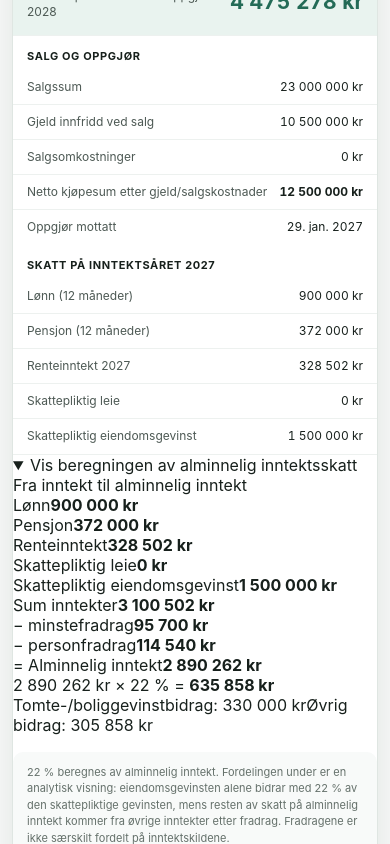
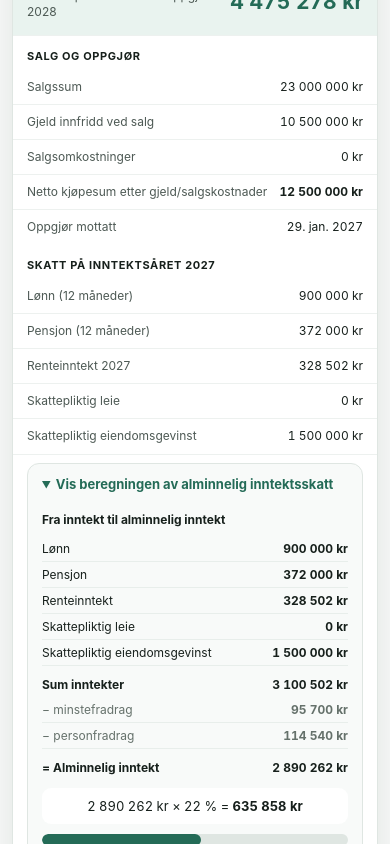
Before and after one commit to Roarlor29/Eiendomsalg, a React (Vite) app: page / in a window 390 px wide. Shown: the part 2349-3193 px from the top of the page. Built offline with nearby package versions, Linux system fonts and the light colour scheme.

Commit message:
Style visualisering av alminnelig inntektsskatt

```diff
--- a/src/v2.css
+++ b/src/v2.css
@@ -12,30 +12,25 @@
   --radius: 16px;
   --shadow: 0 6px 22px rgba(25, 42, 34, .07);
 }
-
 * { box-sizing: border-box; }
 html { background: var(--bg); scroll-behavior: smooth; }
 body { margin: 0; min-width: 320px; color: var(--text); background: var(--bg); font-family: Inter, ui-sans-serif, system-ui, -apple-system, BlinkMacSystemFont, "Segoe UI", sans-serif; }
 button, input, select { font: inherit; }
 input, select { min-height: 44px; }
-input[type="date"], input[type="number"] { width: 100%; border: 1px solid var(--line); border-radius: 10px; background: #fff; padding: 9px 11px; color: var(--text); }
-input:focus { outline: 3px solid rgba(36,107,87,.14); border-color: var(--accent); }
-
+input[type="date"], input[type="number"], select { width: 100%; border: 1px solid var(--line); border-radius: 10px; background: #fff; padding: 9px 11px; color: var(--text); }
+input:focus, select:focus { outline: 3px solid rgba(36,107,87,.14); border-color: var(--accent); }
 .wrap { width: min(100%, var(--v2-max)); margin: 0 auto; padding: 30px 24px 52px; }
 .wrap > h1 { margin: 0 0 7px; font-size: clamp(26px, 3vw, 38px); line-height: 1.1; letter-spacing: -.035em; }
 .lede { max-width: 820px; margin: 0 0 24px; color: var(--muted); font-size: 14px; line-height: 1.55; }
-
 .panel, .scard { background: var(--surface); border: 1px solid var(--line); border-radius: var(--radius); box-shadow: var(--shadow); }
 .panel { padding: 22px; margin-bottom: 16px; }
 .panel h2 { margin: 0 0 16px; font-size: 18px; letter-spacing: -.015em; }
-
 .hero-grid { display: grid; grid-template-columns: minmax(0, 1fr); }
 .hero { padding: 22px; border-radius: 14px; background: var(--accent-soft); border: 1px solid #d6e8e1; }
 .hero span, .hero small { display: block; color: var(--muted); }
 .hero span { font-size: 13px; font-weight: 700; text-transform: uppercase; letter-spacing: .06em; }
 .hero strong { display: block; margin: 7px 0 3px; font-size: clamp(30px, 5vw, 48px); line-height: 1; letter-spacing: -.045em; color: var(--accent); font-variant-numeric: tabular-nums; }
 .hero small { font-size: 13px; }
-
 .grid { display: grid; grid-template-columns: repeat(3, minmax(0, 1fr)); gap: 14px; }
 .field { display: block; min-width: 0; }
 .field-label { display: block; margin: 0 0 6px; color: #4c5953; font-size: 12px; font-weight: 700; }
@@ -43,7 +38,6 @@ input:focus { outline: 3px solid rgba(36,107,87,.14); border-color: var(--accent
 .checks label { display: flex; gap: 9px; align-items: flex-start; color: #435049; font-size: 13px; line-height: 1.4; }
 .checks input { margin-top: 2px; accent-color: var(--accent); }
 .field-hint { margin: 17px 0 0; padding: 12px 14px; border-radius: 10px; background: var(--surface-soft); color: var(--muted); font-size: 12px; line-height: 1.5; }
-
 .cards { display: grid; grid-template-columns: minmax(0, 1fr); gap: 16px; margin-top: 16px; }
 .scard { overflow: hidden; }
 .scard > h3, .scard-head { margin: 0; padding: 18px 20px; border-bottom: 1px solid var(--line); }
@@ -56,48 +50,25 @@ input:focus { outline: 3px solid rgba(36,107,87,.14); border-color: var(--accent
 .srow-total b { color: var(--accent); font-size: clamp(20px, 3vw, 28px); }
 .ssection { padding: 16px 0 0; }
 .ssection h4 { margin: 0; padding: 0 20px 7px; color: var(--text); font-size: 13px; text-transform: uppercase; letter-spacing: .055em; }
-
+.tax-detail { margin: 8px 20px 10px; border: 1px solid var(--line); border-radius: 12px; background: var(--surface-soft); overflow: hidden; }
+.tax-detail summary { cursor: pointer; padding: 12px 14px; color: var(--accent); font-size: 13px; font-weight: 700; }
+.tax-visual { padding: 2px 14px 14px; }
+.tax-title { margin: 6px 0 9px; font-size: 12px; font-weight: 700; color: var(--text); }
+.tax-line { display: flex; justify-content: space-between; gap: 14px; padding: 5px 0; border-bottom: 1px solid #e8eeeb; font-size: 12px; }
+.tax-line b { font-variant-numeric: tabular-nums; }
+.tax-line.total { margin-top: 3px; padding-top: 8px; font-weight: 700; border-bottom: 0; }
+.tax-line.deduction { color: var(--muted); }
+.tax-equation { margin: 8px 0 10px; padding: 10px; border-radius: 9px; background: #fff; text-align: center; font-size: 13px; font-variant-numeric: tabular-nums; }
+.tax-bars { margin-top: 8px; }
+.tax-bar { height: 12px; border-radius: 999px; background: #dfe6e2; overflow: hidden; }
+.tax-bar span { display: block; height: 100%; background: var(--accent); border-radius: 999px; }
+.tax-bar-legend { display: flex; justify-content: space-between; gap: 12px; margin-top: 7px; color: var(--muted); font-size: 10px; line-height: 1.35; }
+.tax-bar-legend span:last-child { text-align: right; }
 .ytable { width: 100%; font-variant-numeric: tabular-nums; }
 .ytable th, .ytable td { white-space: nowrap; }
 .infoRow { opacity: .72; }
-
 .footnote { margin-top: 18px; padding: 14px 16px; border: 1px solid var(--line); border-radius: 12px; color: var(--muted); background: rgba(255,255,255,.65); font-size: 11px; line-height: 1.55; }
-
-@media (max-width: 900px) {
-  .wrap { padding: 24px 18px 44px; }
-  .grid { grid-template-columns: repeat(2, minmax(0, 1fr)); }
-}
-
-@media (max-width: 600px) {
-  .wrap { padding: max(18px, env(safe-area-inset-top)) 12px max(34px, env(safe-area-inset-bottom)); }
-  .wrap > h1 { font-size: 26px; }
-  .lede { font-size: 13px; margin-bottom: 16px; }
-  .panel { padding: 16px; margin-bottom: 12px; border-radius: 14px; }
-  .panel h2 { font-size: 17px; margin-bottom: 13px; }
-  .grid { grid-template-columns: 1fr 1fr; gap: 11px; }
-  .field-label { font-size: 11px; }
-  input, select { min-height: 43px; }
-  .hero { padding: 18px; }
-  .hero strong { font-size: 34px; }
-  .scard > h3, .scard-head { padding: 15px 14px; }
-  .srow { padding: 9px 14px; gap: 12px; font-size: 12px; }
-  .srow-total { padding: 14px; }
-  .srow-total b { font-size: 21px; }
-  .ssection { padding-top: 13px; }
-  .ssection h4 { padding-left: 14px; padding-right: 14px; font-size: 11px; }
-  .field-hint { font-size: 11px; }
-}
-
-@media (max-width: 430px) {
-  .grid { grid-template-columns: 1fr; gap: 10px; }
-  .hero strong { font-size: 31px; }
-  .srow { align-items: flex-start; }
-  .srow > span:last-child, .srow > b { max-width: 48%; }
-  .checks label { font-size: 12px; }
-}
-
-@media (max-width: 360px) {
-  .wrap { padding-left: 9px; padding-right: 9px; }
-  .panel { padding: 13px; }
-  .hero strong { font-size: 28px; }
-}
+@media (max-width: 900px) { .wrap { padding: 24px 18px 44px; } .grid { grid-template-columns: repeat(2, minmax(0, 1fr)); } }
+@media (max-width: 600px) { .wrap { padding: max(18px, env(safe-area-inset-top)) 12px max(34px, env(safe-area-inset-bottom)); } .wrap > h1 { font-size: 26px; } .lede { font-size: 13px; margin-bottom: 16px; } .panel { padding: 16px; margin-bottom: 12px; border-radius: 14px; } .panel h2 { font-size: 17px; margin-bottom: 13px; } .grid { grid-template-columns: 1fr 1fr; gap: 11px; } .field-label { font-size: 11px; } input, select { min-height: 43px; } .hero { padding: 18px; } .hero strong { font-size: 34px; } .scard > h3, .scard-head { padding: 15px 14px; } .srow { padding: 9px 14px; gap: 12px; font-size: 12px; } .srow-total { padding: 14px; } .srow-total b { font-size: 21px; } .ssection { padding-top: 13px; } .ssection h4 { padding-left: 14px; padding-right: 14px; font-size: 11px; } .tax-detail { margin-left: 14px; margin-right: 14px; } .tax-bar-legend { flex-direction: column; gap: 3px; } .tax-bar-legend span:last-child { text-align: left; } .field-hint { font-size: 11px; } }
+@media (max-width: 430px) { .grid { grid-template-columns: 1fr; gap: 10px; } .hero strong { font-size: 31px; } .srow { align-items: flex-start; } .srow > span:last-child, .srow > b { max-width: 48%; } .checks label { font-size: 12px; } }
+@media (max-width: 360px) { .wrap { padding-left: 9px; padding-right: 9px; } .panel { padding: 13px; } .hero strong { font-size: 28px; } }
```
